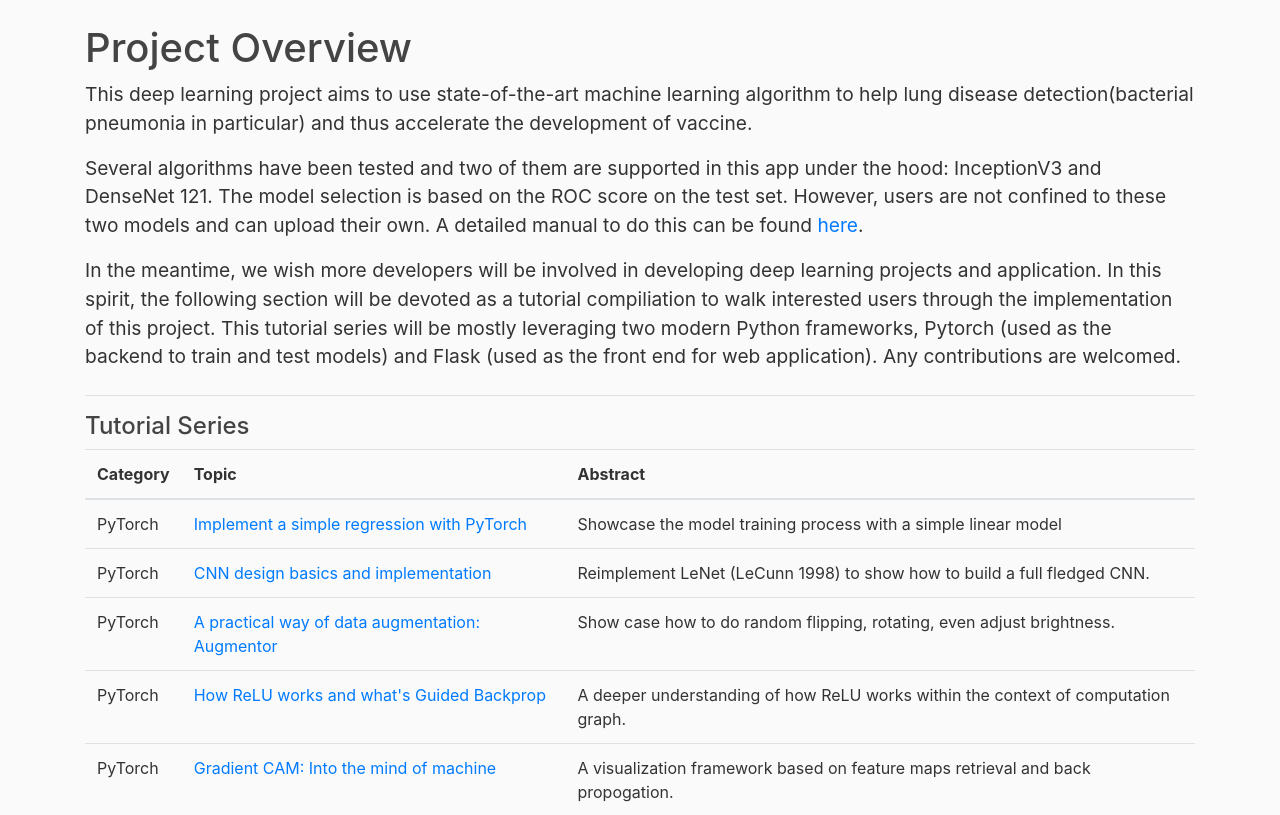
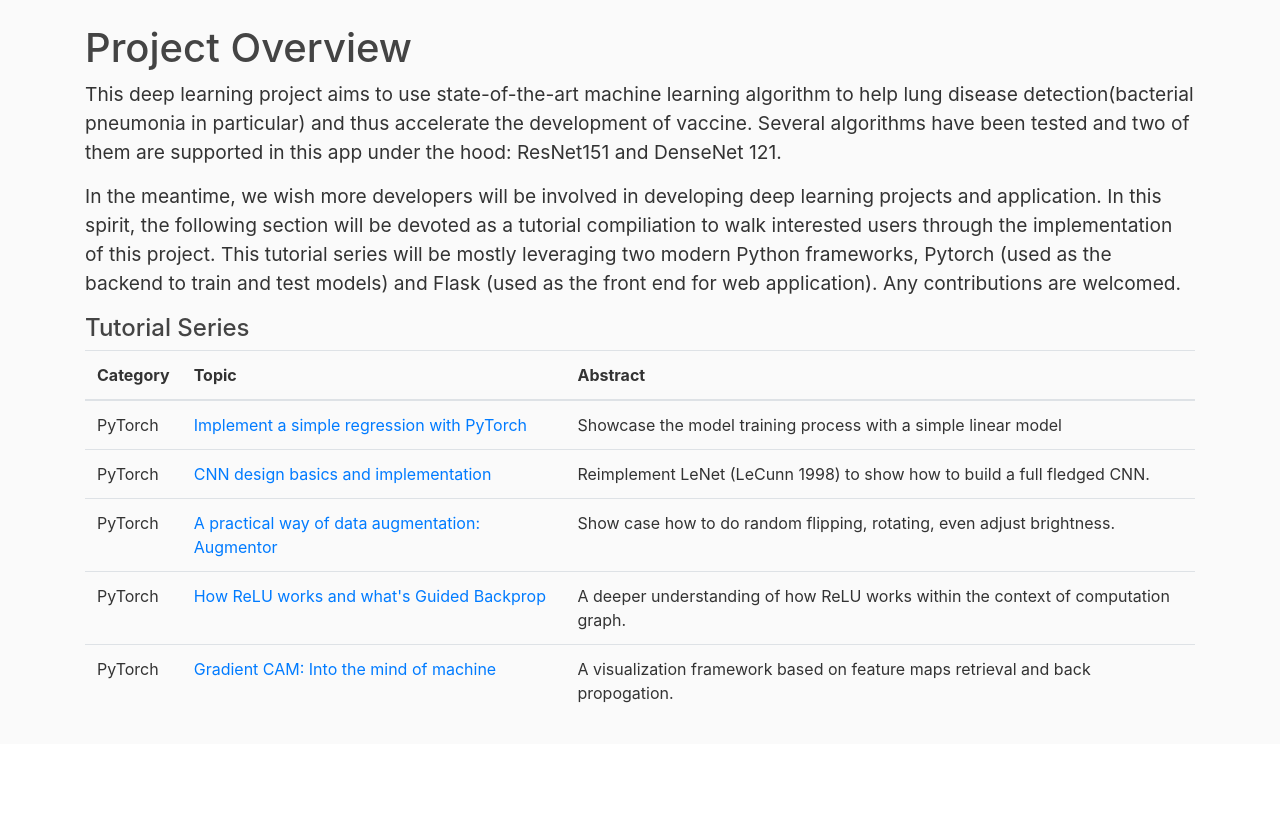
Before and after one commit to HaigangLiu/flaskapp_deep_learning, a Flask app: page /learn_more in a window 1280 px wide. Shown: the part 56-871 px from the top of the page. After the commit the page ends 759 px from the top, so only its background shows below. Run offline with Flask 2, Linux system fonts and the light colour scheme; some libraries are stand-ins or nearby versions.

Commit message:
deleted a promise to allow user upload

```diff
--- a/templates/learn_more.html
+++ b/templates/learn_more.html
@@ -4,20 +4,15 @@
         <h1>Project Overview</h1>
         <BIG>
             <p>
-             This deep learning project aims to use state-of-the-art machine learning algorithm to help lung disease detection(bacterial pneumonia in particular) and thus accelerate the development of vaccine.
-             </p>
-             <p>
-             Several algorithms have been tested and two of them are supported in this app under the hood: InceptionV3 and DenseNet 121. The model selection is based on the ROC score on the test set. However, users are not confined to these two models and can upload their own. A detailed manual to do this can be found <a href="#">here</a>.
+             This deep learning project aims to use state-of-the-art machine learning algorithm to help lung disease detection(bacterial pneumonia in particular) and thus accelerate the development of vaccine. Several algorithms have been tested and two of them are supported in this app under the hood: ResNet151 and DenseNet 121.
              </p>
              <p>
               In the meantime, we wish more developers will be involved in developing deep learning projects and application. In this spirit, the following section will be devoted as a tutorial compiliation  to walk interested users through the implementation of this project. This tutorial series will be mostly leveraging two modern Python frameworks, Pytorch (used as the backend to train and test models) and Flask (used as the front end for web application). Any contributions are welcomed.
               </p>
         </BIG>
-
     </div>
 
     <div class = 'container'>
-        <hr class = 'mt-4'>
         <h4>Tutorial Series </h4>
         <div class= 'table'>
 <table>
```
